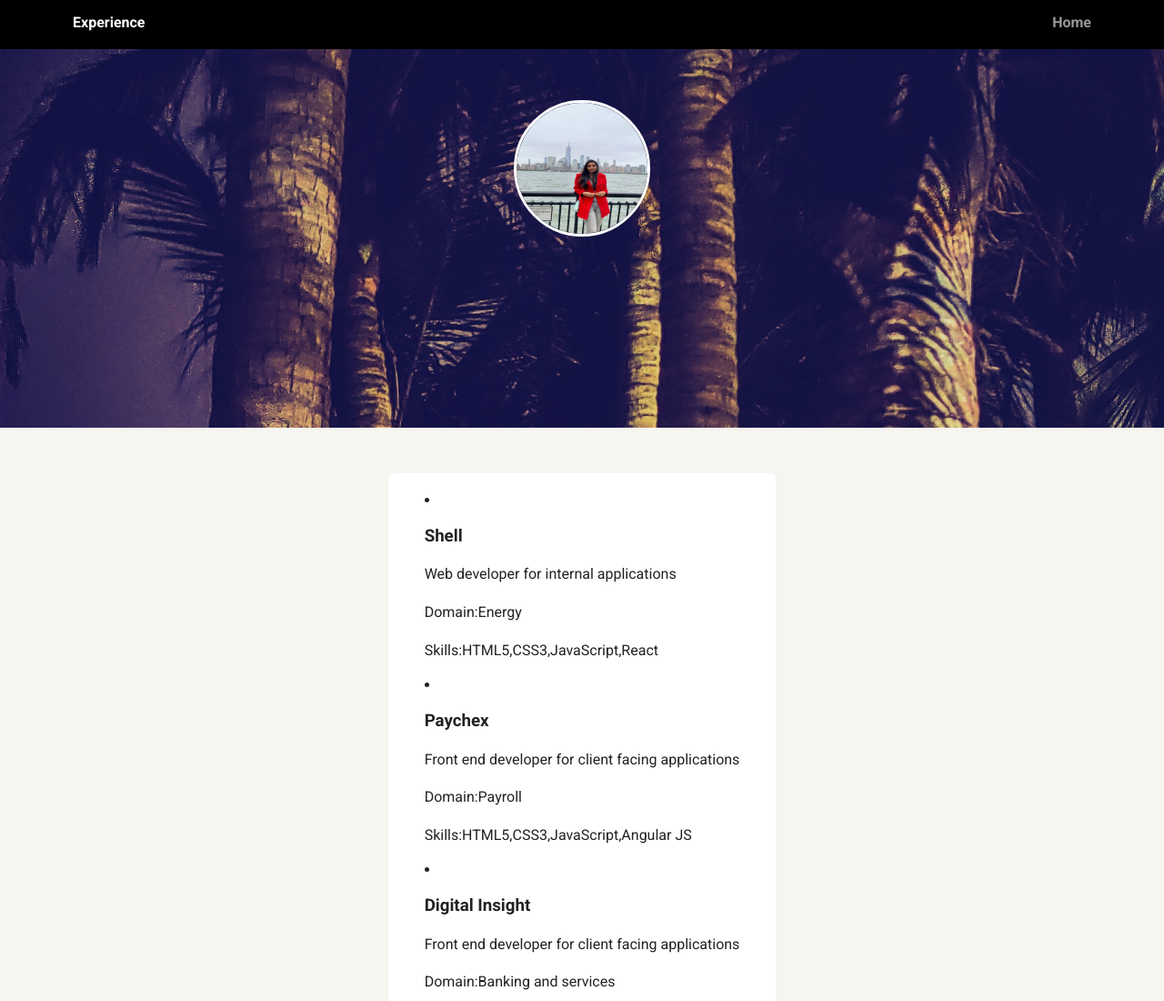
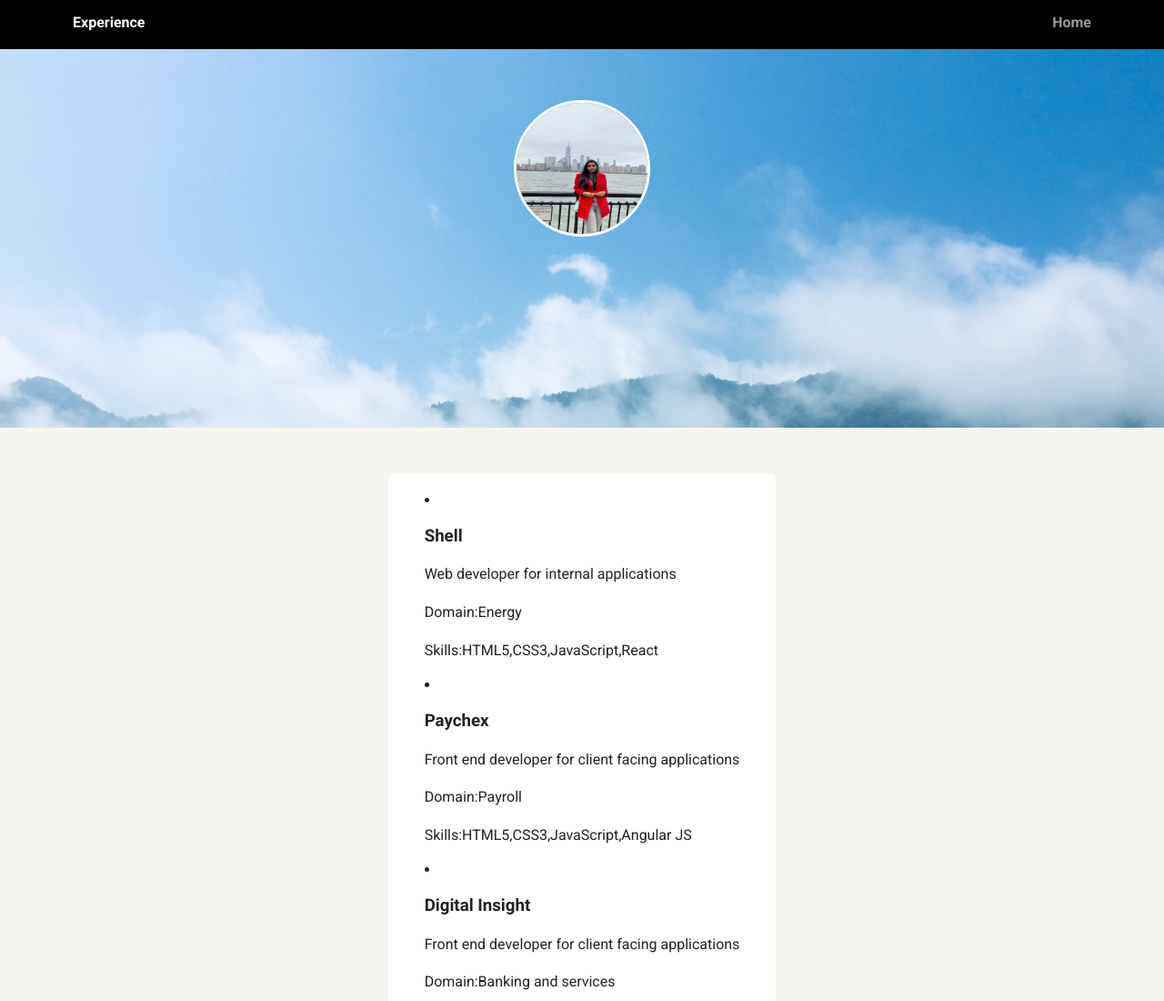
Before and after one commit to chandanaweb/personal_portfolio, a plain HTML site: page experience.html in a window 1280 px wide. Shown: the top 1100 px of the page at 91% size. Drawn offline with Linux system fonts and the light colour scheme; a web font is replaced by a local one.

Commit message:
Updated the image file names

```diff
--- a/experience.html
+++ b/experience.html
@@ -13,9 +13,8 @@
                       <li><a href="index.html">Home</a></li>
                     </ul>
                 </div>
-
                 <header>
-                  <img src="images/me._newyork.jpg" alt="Image  of Chandana Malepati" class="profile-image">
+                  <img src="images/myPic.jpg" alt="Image  of Chandana Malepati" class="profile-image">
                 </header>
             <main class="flex">
                 <div class="card">
--- a/styles.css
+++ b/styles.css
@@ -57,7 +57,7 @@ a:hover {
 
 header {
   text-align: center;
-  background: url('images/andhra_pradesh1.jpg') no-repeat top center ;
+  background: url('images/AP_mountains.jpg') no-repeat top center ;
   background-size: cover;
   overflow: hidden;
   padding-top: 60px;
```
Also changed, not shown: index.html (+1 -1 lines), images/AP_mountains.jpg (renamed from images/andhra_pradesh2.jpg), images/AP_sands.jpg (renamed from images/andhra_pradesh1.jpg), images/myPic.jpg (renamed from images/me._newyork.jpg).
